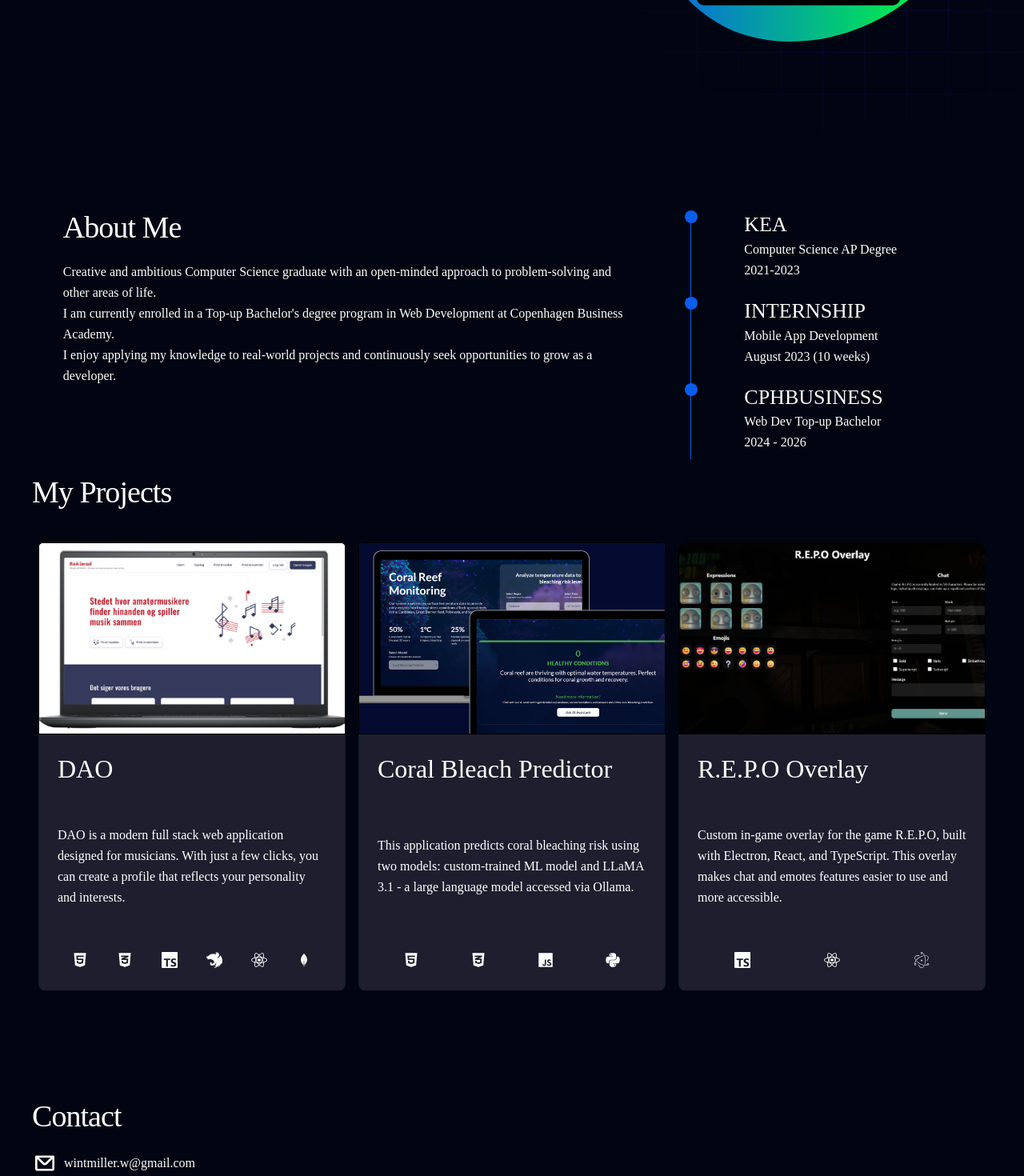
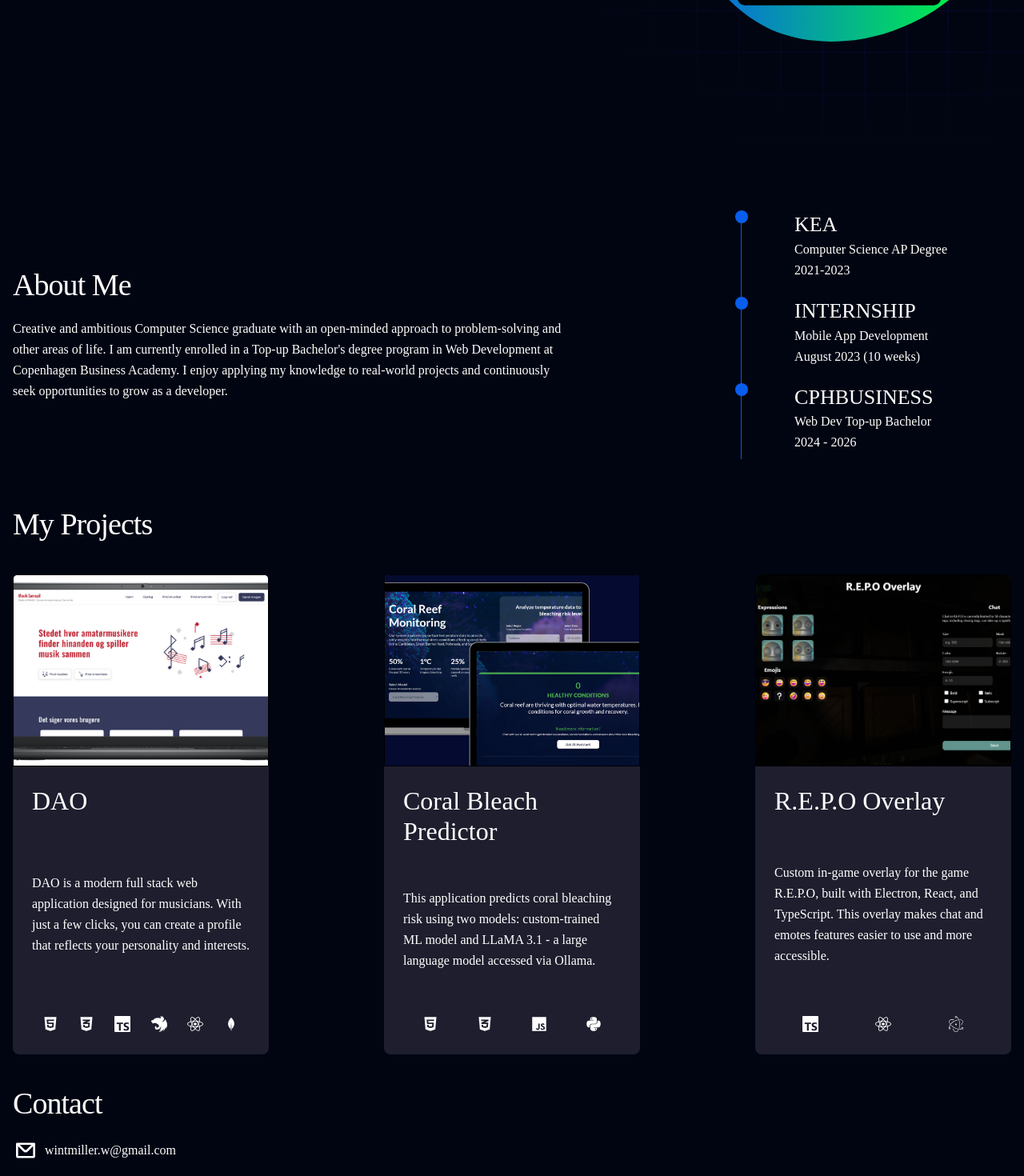
Before and after one commit to Wanesia/Portfolio, a Next.js app: page / in a window 1280 px wide. Shown: the part 537-2007 px from the top of the page at 80% size. Built offline with nearby package versions, Linux system fonts and the light colour scheme; a web font is replaced by a local one.

Commit message:
add responsive layout

```diff
--- a/app/globals.css
+++ b/app/globals.css
@@ -81,3 +81,9 @@
   -webkit-background-clip: text;
   color: transparent;
 }
+
+.container {
+  max-inline-size: 1280px;
+  margin-inline: auto;
+  padding-inline: 1rem;
+}
--- a/app/page.jsx
+++ b/app/page.jsx
@@ -5,12 +5,14 @@
 import ContactSection from "@/components/ContactSection";
 const Home = () => {
   return (
-    <div className="">
+    <>
       <HeroSection />
-      <AboutSection />
-      <ProjectsSection />
-      <ContactSection />
-    </div>
+      <div className="container">
+        <AboutSection />
+        <ProjectsSection />
+        <ContactSection />
+      </div>
+    </>
   );
 };
 
--- a/components/AboutSection.jsx
+++ b/components/AboutSection.jsx
@@ -4,20 +4,20 @@
   return (
     <div
       id="about"
-      className="flex flex-col xl:flex-row items-start justify-around w-full px-10"
+      className="flex flex-col xl:flex-row items-center justify-between w-full"
     >
-      <div className="">
+      <div className="text-center xl:text-left">
         <h2 className="">About Me</h2>
-        <p className="mt-5 md:w-[400px] lg:w-[700px]">
+        <p className="mt-5 lg:w-[700px]">
           Creative and ambitious Computer Science graduate with an open-minded
           approach to problem-solving and other areas of life.
-          <br />I am currently enrolled in a Top-up Bachelor's degree program in
+          I am currently enrolled in a Top-up Bachelor's degree program in
           Web Development at Copenhagen Business Academy.
-          <br />I enjoy applying my knowledge to real-world projects and
+          I enjoy applying my knowledge to real-world projects and
           continuously seek opportunities to grow as a developer.
         </p>
       </div>
-      <div className="pt-10 md:pt-0 md:pr-20">
+      <div className="pt-10 xl:pt-0 md:pr-20">
         <ul>
           <li className="relative flex gap-6 pb-5">
             <div className="before:absolute before:left-[7px] before:h-full before:w-[1px] before:bg-secondary">
--- a/components/ContactSection.jsx
+++ b/components/ContactSection.jsx
@@ -3,9 +3,9 @@
 
 const ContactSection = () => {
   return (
-    <div id="contact" className=" px-10">
+    <div id="contact" className="mt-10 text-center xl:text-left">
       <h2>Contact</h2>
-      <div className="flex gap-2 items-center mt-5">
+      <div className="flex gap-2 items-center justify-center mt-5 xl:justify-start">
         <CgMail className="h-8 w-8" />
         <p>wintmiller.w@gmail.com</p>
       </div>
--- a/components/HeroSection.jsx
+++ b/components/HeroSection.jsx
@@ -19,7 +19,7 @@
       className="h-[100vh] flex items-center relative overflow-hidden"
     >
       <Pattern></Pattern>
-      <div className="flex flex-col xl:flex-row items-center justify-around w-full">
+      <div className="container flex flex-col xl:flex-row items-center justify-between w-full">
         <div className="w-full xl:w-[550px] flex flex-col items-center xl:items-start text-center xl:text-left">
           <h3>Hi! My name is</h3>
           <motion.h1
--- a/components/ProjectCard.jsx
+++ b/components/ProjectCard.jsx
@@ -2,7 +2,7 @@
 
 const ProjectCard = ({ title, description, image, technologies = [] }) => {
   return (
-    <div className="bg-tertiary mt-5 white rounded-lg overflow-hidden max-w-sm">
+    <div className="bg-tertiary mt-5 white rounded-lg overflow-hidden max-w-xs">
       <div className="w-full h-60 overflow-hidden">
         <img
           src={image}
@@ -10,9 +10,9 @@
           className="w-full h-full object-cover border border-black"
         />
       </div>
-      <div className="h-80 flex flex-col p-6 justify-between">
-        <h3 className=" mb-5">{title}</h3>
-        <p className="text-white text-left mb-5">{description}</p>
+      <div className="h-80 md:h-90 flex flex-col p-6 justify-between">
+        <h3 className="">{title}</h3>
+        <p className="text-white text-left">{description}</p>
         <div className="flex flex-wrap items-center justify-around">
           {technologies.map((Icon, index) => (
             <span key={index} className="text-xl m-1">
--- a/components/ProjectsSection.jsx
+++ b/components/ProjectsSection.jsx
@@ -8,9 +8,9 @@
 
 const ProjectsSection = () => {
   return (
-    <div id="projects" className="min-h-screen px-10">
-      <h2 className="py-5">My Projects</h2>
-      <div className="flex flex-col md:flex-row justify-around">
+    <div id="projects" className="mt-10">
+      <h2 className="py-5 text-center xl:text-left">My Projects</h2>
+      <div className="flex flex-col items-center lg:flex-row justify-between">
         <ProjectCard
           title="DAO"
           description="DAO is a modern full stack web application designed for musicians. With just a few clicks, you can create a profile that reflects your personality and interests."
```
